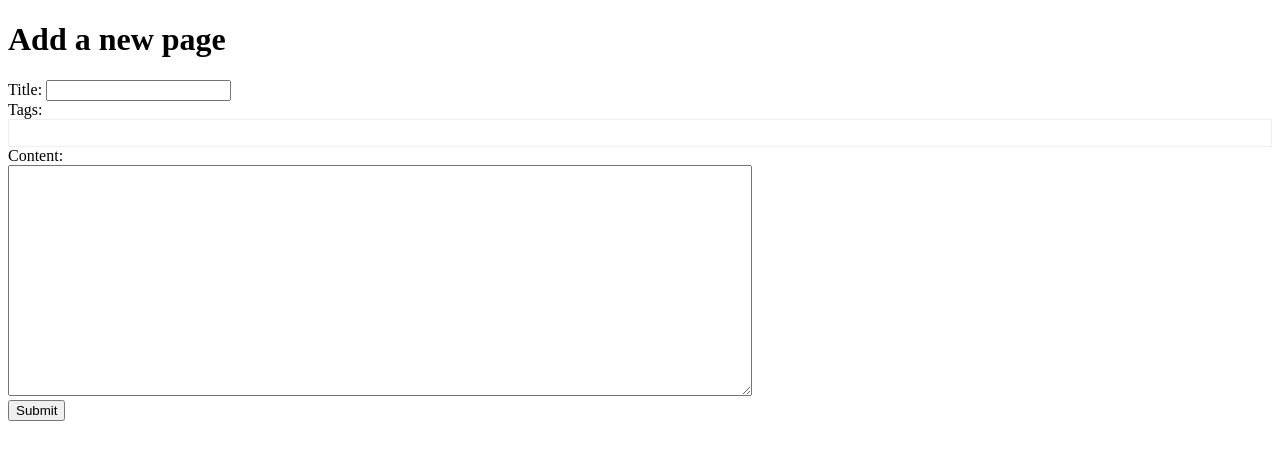
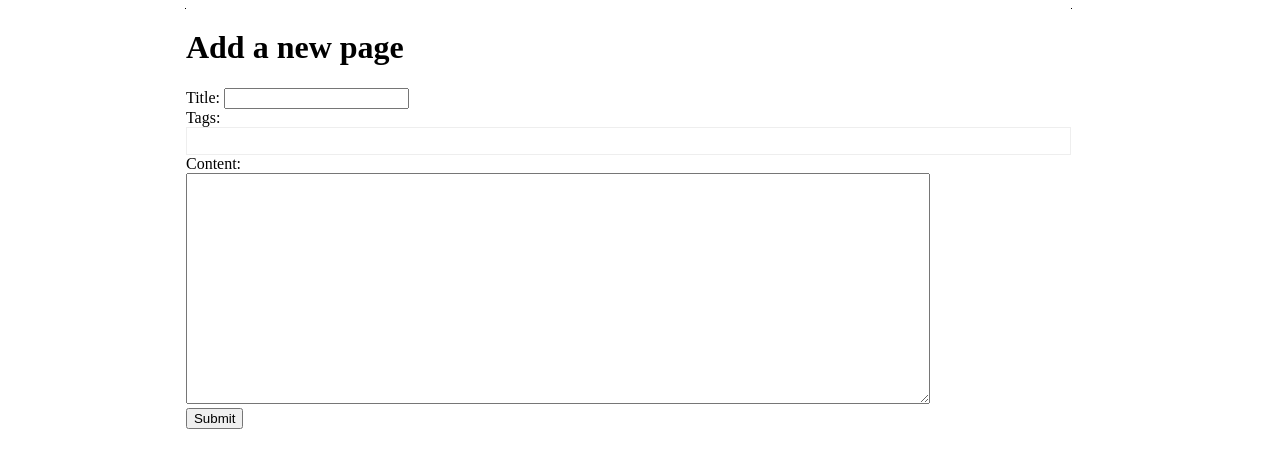
Before and after one commit to nycynik/WoxWiki, a Flask app: page /add in a window 1280 px wide. Shown: the top 468 px of the page. Run offline with Flask 2, Linux system fonts and the light colour scheme; parts of the project's set-up code (start-up, migrations or seed data) failed here and were passed over.

Commit message:
Tidied a bit. Added 2 side columns

```diff
--- /dev/null
+++ b/oxnote/static/custom.css
@@ -0,0 +1,22 @@
+#body-container {
+    overflow: hidden;
+}
+
+#main {
+    float:left;
+    width: 70%;
+}
+
+#side-left {
+    width: 14%;
+    min-height:1px;
+    float:left;
+    border-right: solid 1px;
+}
+
+#side-right {
+    width: 14%;
+    min-height:1px;
+    float:left;
+    border-left: solid 1px;
+}
--- /dev/null
+++ b/oxnote/static/editor.css
@@ -0,0 +1,5 @@
+/* Over riding SimpleMDE */
+.CodeMirror {
+    border: 0;
+    border-top: 1px solid #ddd;
+}
--- a/oxnote/templates/base.html
+++ b/oxnote/templates/base.html
@@ -6,6 +6,7 @@
         <script src="{{ url_for('static', filename='jquery-3.1.1.min.js') }}"></script>
         <script src="{{ url_for('static', filename='jquery.caret.min.js') }}"></script>
         <script src="{{ url_for('static', filename='jquery.tag-editor.min.js') }}"></script>
+        <link rel="stylesheet" href="{{ url_for('static', filename='custom.css') }}">
         {% block head %}{% endblock %}
         <style>{% block style %}{% endblock %}</style>
     </head>
@@ -19,10 +20,13 @@
         </ul>
         {% endif %}
         {% endwith %}
-        <aside id="left-side"></aside>
+        <div id="body-container">
+        <aside id="side-left"></aside>
         <main id="main">
         {% block body %}{% endblock %}
         </main>
+        <aside id="side-right"></aside>
+        </div>
         <script type="text/javascript">{% block script %}{% endblock %}</script>
     </body>
 </html>
--- a/oxnote/templates/page.html
+++ b/oxnote/templates/page.html
@@ -1,6 +1,7 @@
 {% extends "base.html" %}
 {% block head %}
 <link rel="stylesheet" href="{{ url_for('static', filename='simplemde.min.css')}}">
+<link rel="stylesheet" href="{{ url_for('static', filename='editor.css')}}">
 <script src="{{ url_for('static', filename='simplemde.min.js')}}"></script>
 {% endblock %}
 {% block style %}
```
